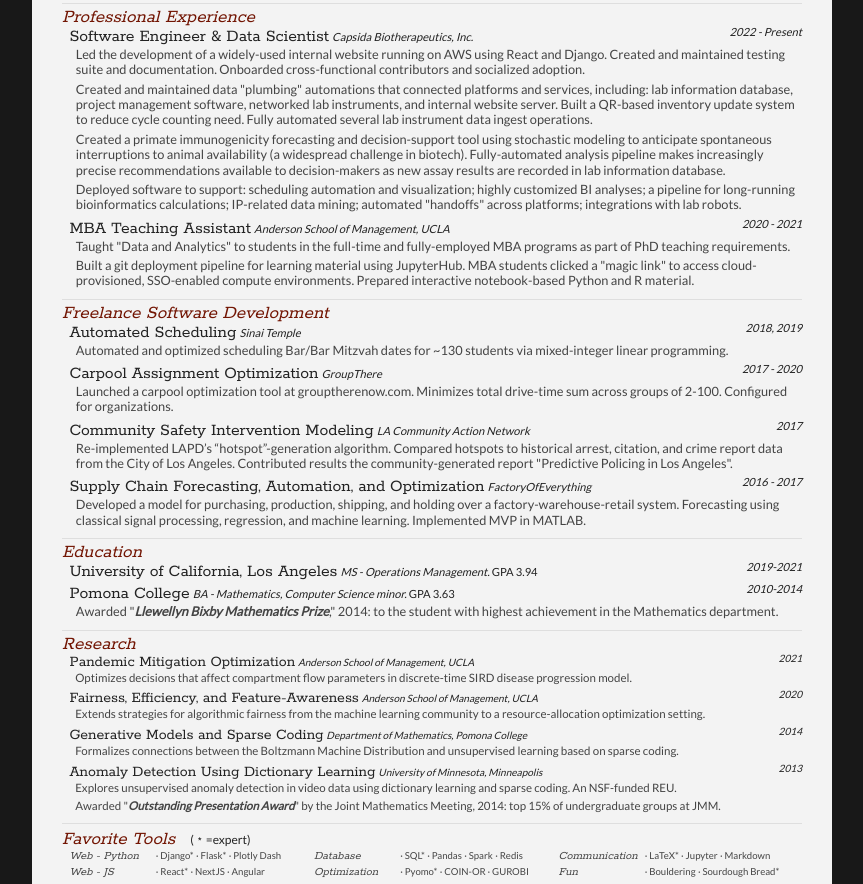
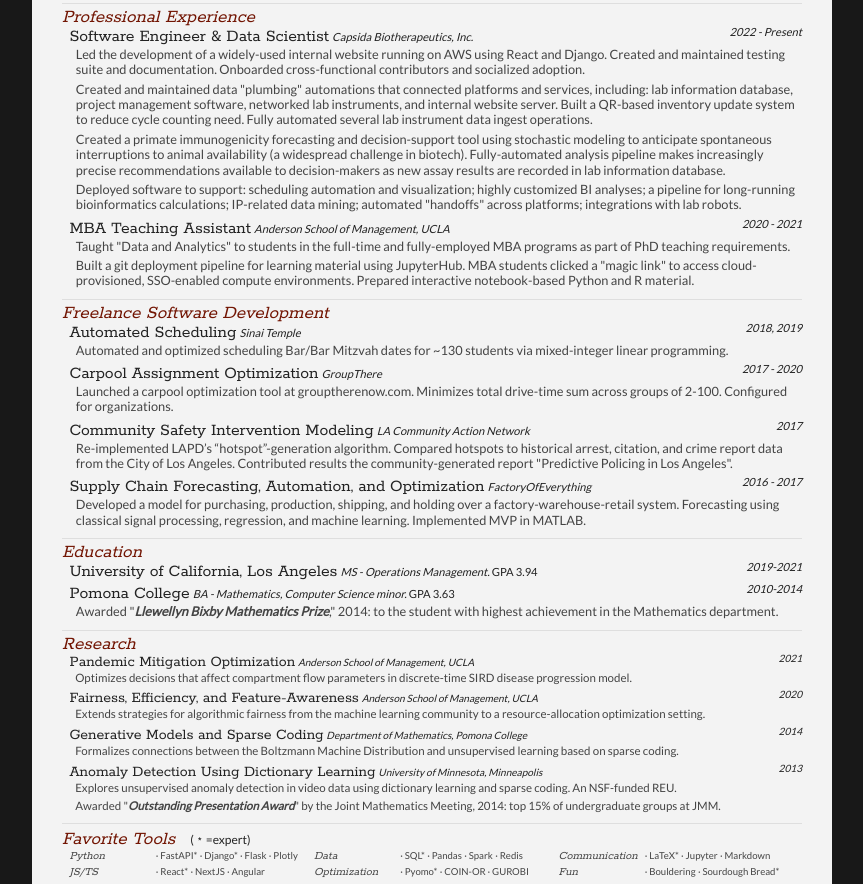
Before and after one commit to zsiegel92/resume, a website: page Resume_Siegel.html in a window 1280 px wide. Shown: the part 141-1025 px from the top of the page, without its empty margins (208-1071 px from the left). Drawn offline with nearby package versions, Linux system fonts and the light colour scheme; some packages are replaced by stand-ins of ours.

Commit message:
updated resume favorite tools

```diff
--- a/Resume_Siegel.html
+++ b/Resume_Siegel.html
@@ -357,19 +357,20 @@
 				<div class="sectionContent">
 					<ul class="keySkills">
 						<li>
-							<span class="skilltype">Web - Python</span>
+							<span class="skilltype">Python</span>
+							<span class="skillItem">FastAPI*</span>
 							<span class="skillItem">Django*</span>
-							<span class="skillItem">Flask*</span>
-							<span class="skillItem">Plotly Dash</span>
+							<span class="skillItem">Flask</span>
+							<span class="skillItem">Plotly</span>
 						</li>
 						<li>
-							<span class="skilltype">Web - JS</span>
+							<span class="skilltype">JS/TS</span>
 							<span class="skillItem">React*</span>
 							<span class="skillItem">NextJS</span>
 							<span class="skillItem">Angular</span>
 						</li>
 						<li>
-							<span class="skilltype">Database</span>
+							<span class="skilltype">Data</span>
 							<span class="skillItem">SQL*</span>
 							<span class="skillItem">Pandas</span>
 							<span class="skillItem">Spark</span>
```
Also changed, not shown: 1 other file.
